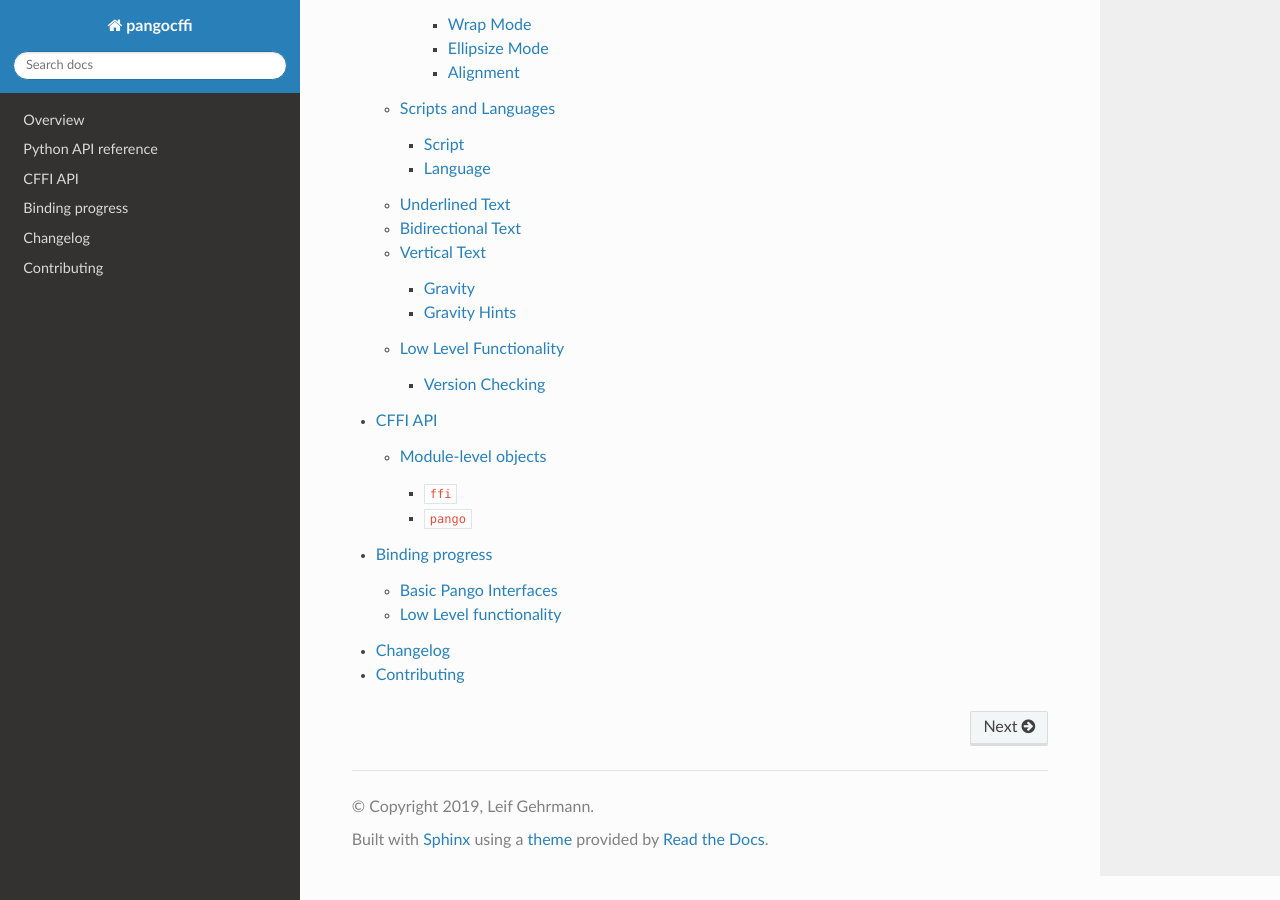
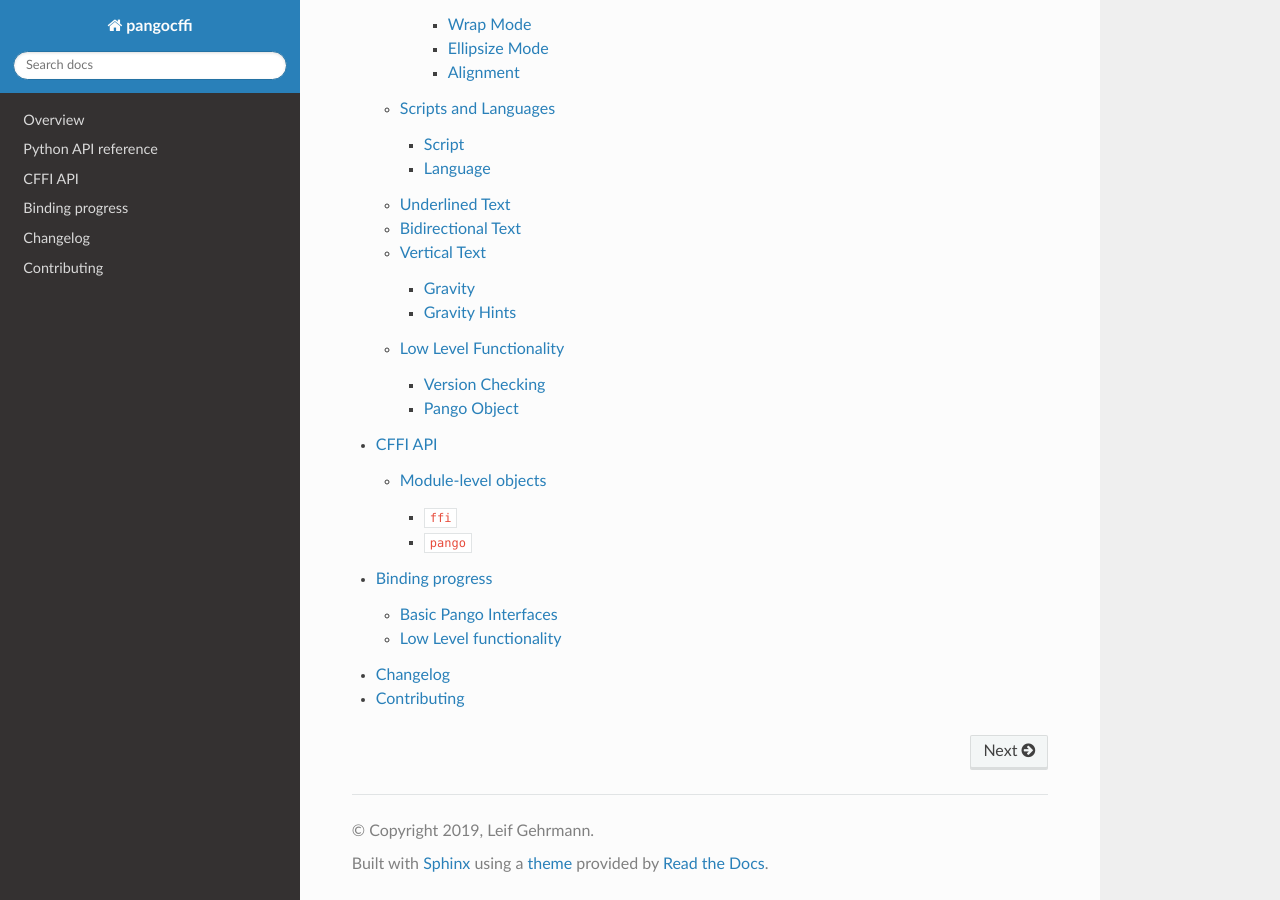
Before and after one commit to leifgehrmann/pangocffi, a Sphinx documentation site: the page built from docs/index.rst, in a window 1280 px wide and 900 px high, scrolled down 1547 px. Built offline with Sphinx 7.4.7 and the Read the Docs theme 2.0.0, drawn with Linux system fonts in a browser that asks for light colours; the version number could not be read and is left out.

Commit message:
docs(PangoObject): link to ABC, add PO to Low Level Functionality

```diff
--- a/docs/modules.rst
+++ b/docs/modules.rst
@@ -226,3 +226,8 @@ ________________
 .. autofunction:: pangocffi.pango_version
 
 .. autofunction:: pangocffi.pango_version_string
+
+Pango Object
+____________
+
+.. autoclass:: PangoObject
```
Also changed, not shown: 1 other file.
